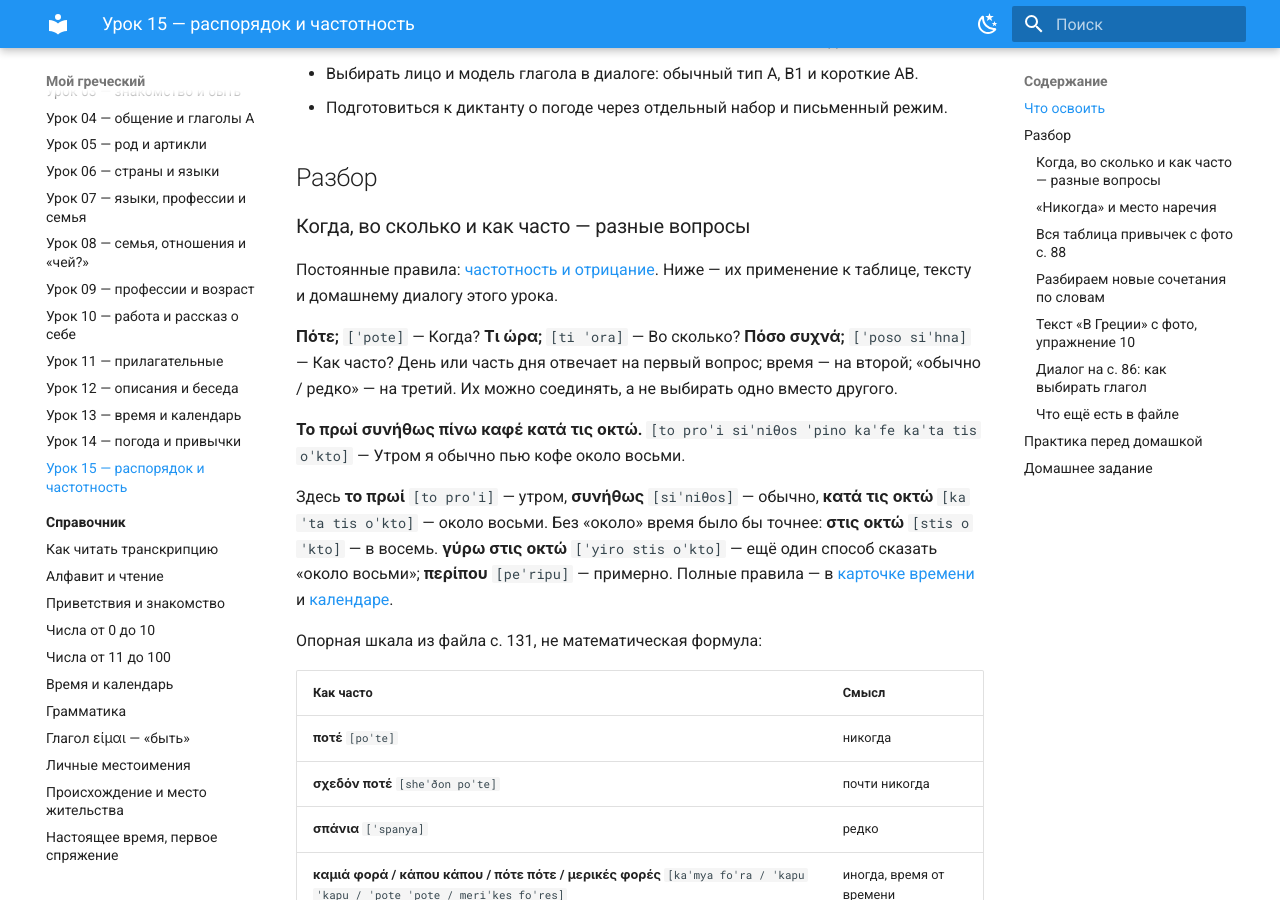
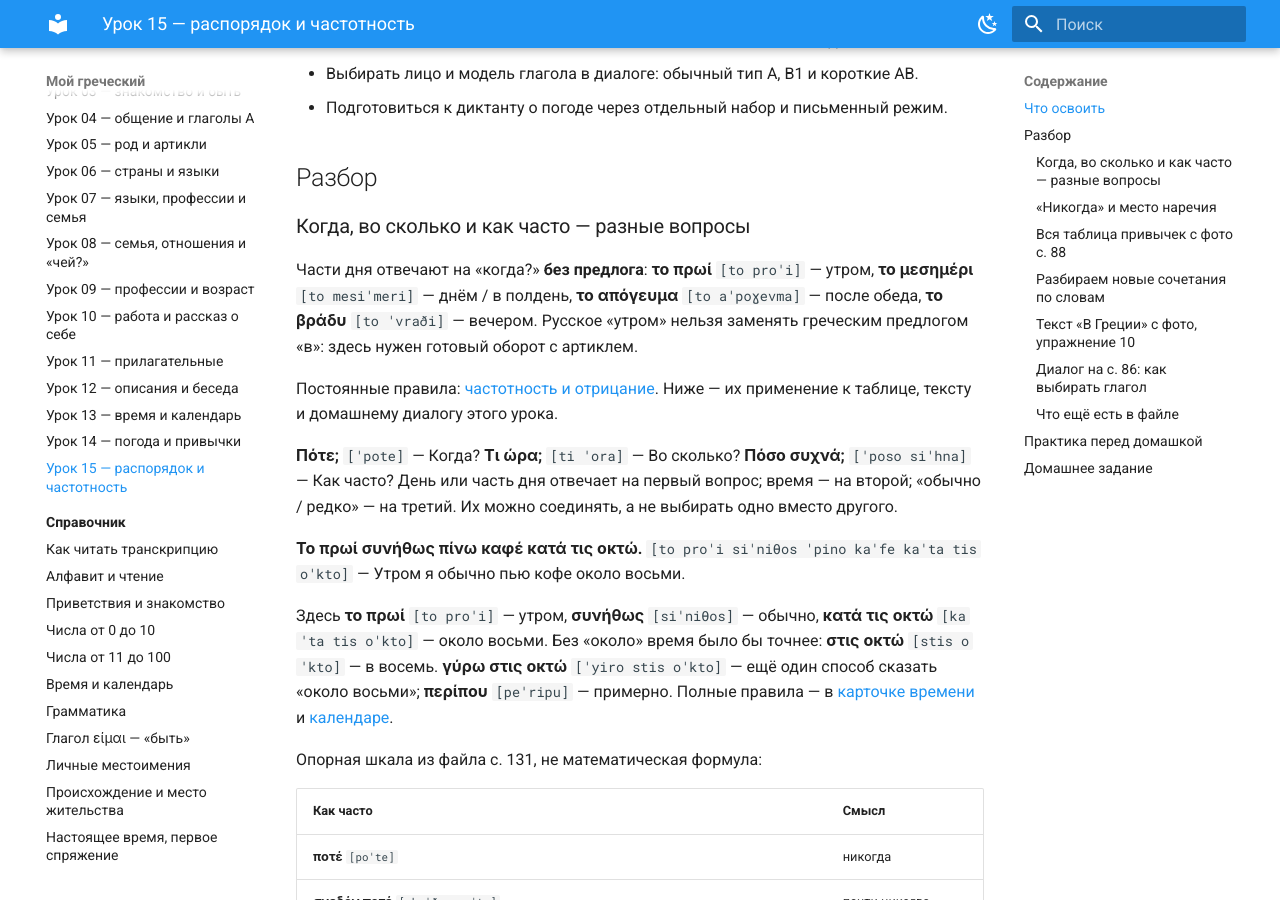
Before and after one commit to arch7tect/Greek, an MkDocs documentation site: the page built from docs/lessons/lesson-15-current.md, in a window 1280 px wide and 900 px high, scrolled down 368 px. Built offline with MkDocs 1.6.1 and Material for MkDocs 9.7.7, drawn with Linux system fonts in a browser that asks for light colours.

```diff
--- a/docs/lessons/lesson-15-current.md
+++ b/docs/lessons/lesson-15-current.md
@@ -17,6 +17,12 @@
 ## Разбор
 
 ### Когда, во сколько и как часто — разные вопросы { #frequency }
+
+Части дня отвечают на «когда?» **без предлога**: **το πρωί** `[to proˈi]` — утром,
+**το μεσημέρι** `[to mesiˈmeri]` — днём / в полдень,
+**το απόγευμα** `[to aˈpoɣevma]` — после обеда,
+**το βράδυ** `[to ˈvraði]` — вечером. Русское «утром» нельзя заменять
+греческим предлогом «в»: здесь нужен готовый оборот с артиклем.
 
 Постоянные правила: [частотность и отрицание](../reference/grammar/frequency.md).
 Ниже — их применение к таблице, тексту и домашнему диалогу этого урока.
```
Also changed, not shown: docs/memory/lesson-15-current.md (+1 -1 lines), docs/training/vocabulary.md (+3 -2 lines), docs/vocabulary/lesson-15.md (+1 -1 lines), extracted/lessons/lesson-15-source-audit.md (+6 -0 lines), docs/assets/data/vocabulary-data.js, docs/assets/mobile/core/card-20.png, docs/assets/mobile/lesson-15/lesson-15-card-02.png, 12 other files.
